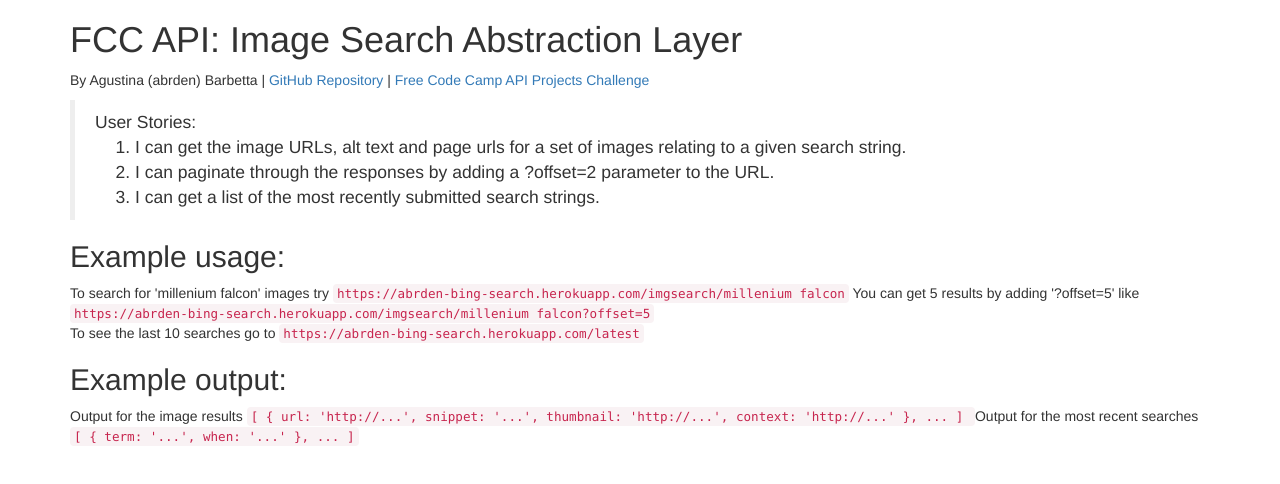
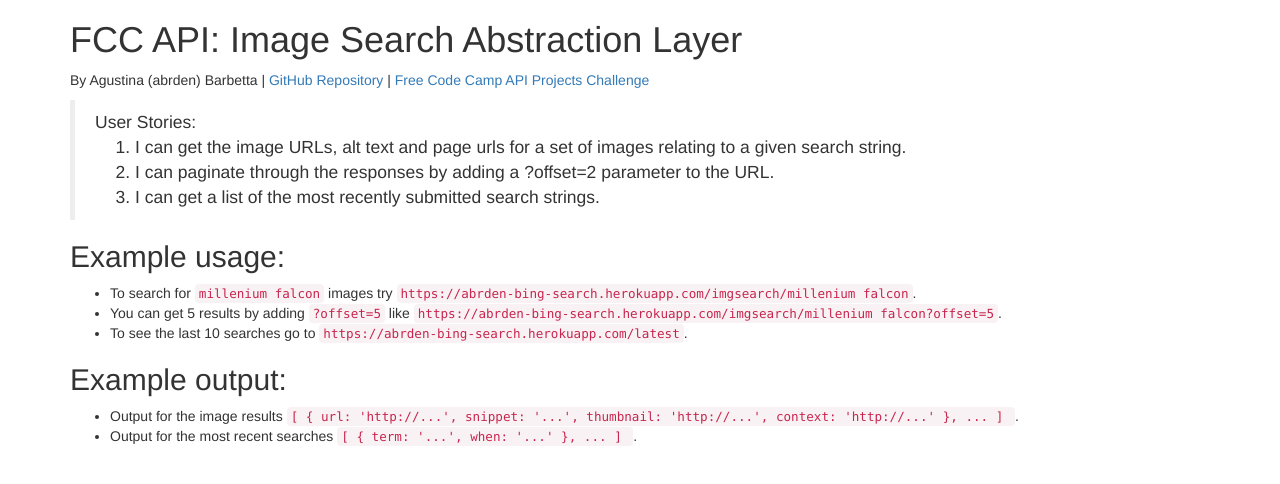
Before and after one commit to abrden/image-search-abstraction, a website: page public/index.html in a window 1280 px wide. Drawn offline with nearby package versions, Linux system fonts and the light colour scheme.

Commit message:
Instructions updated

```diff
--- a/public/index.html
+++ b/public/index.html
@@ -22,11 +22,14 @@
         </ol>
     </blockquote>
     <h2>Example usage:</h2>
-    To search for 'millenium falcon' images try <code>https://abrden-bing-search.herokuapp.com/imgsearch/millenium falcon</code>
-    You can get 5 results by adding '?offset=5' like <code>https://abrden-bing-search.herokuapp.com/imgsearch/millenium falcon?offset=5</code><br>
-    To see the last 10 searches go to <code>https://abrden-bing-search.herokuapp.com/latest</code>
+    <ul>
+        <li>To search for <code>millenium falcon</code> images try <code>https://abrden-bing-search.herokuapp.com/imgsearch/millenium falcon</code>.</li>
+        <li>You can get 5 results by adding <code>?offset=5</code> like <code>https://abrden-bing-search.herokuapp.com/imgsearch/millenium falcon?offset=5</code>.</li>
+        <li>To see the last 10 searches go to <code>https://abrden-bing-search.herokuapp.com/latest</code>.</li>
+    </ul>
     <h2>Example output:</h2>
-    Output for the image results
+    <ul>
+        <li>Output for the image results
             <code>
                 [ { url: 'http://...',
                     snippet: '...',
@@ -35,15 +38,18 @@
                     },
                     ...
                 ]
-    </code>
-    Output for the most recent searches
+            </code>.
+        </li>
+        <li>Output for the most recent searches
             <code>
                 [ { term: '...',
                     when: '...'
                     },
                     ...
                 ]
-    </code>
+            </code>.
+        </li>
+    </ul>
 </div>
 </body>
 
```
Also changed, not shown: README.md. Lines whose indentation alone changed are shown as unchanged.
